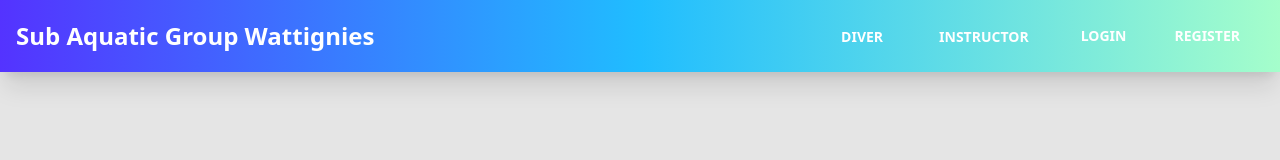
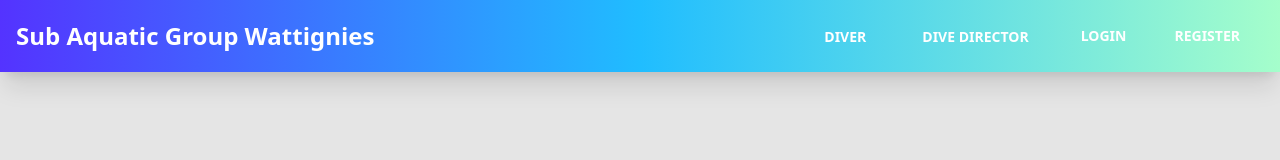
Before and after one commit to MaverickAD/diving, a React (Create React App) app in the folder frontend/: page /login in a window 1280 px wide. Shown: the top 160 px of the page. Built offline with nearby package versions, Linux system fonts and the light colour scheme.

Commit message:
fix styles dive director + fix header

```diff
--- a/frontend/src/Component/Header/Header.js
+++ b/frontend/src/Component/Header/Header.js
@@ -67,7 +67,7 @@ function Header(props) {
                         className="block py-2 px-4 font-bold text-center hover:text-header-footer-text-hover"
                         onClick={toggleMobileMenu}
                     >
-                      Instructor
+                      Dive Director
                     </Link>
                   </li>
                   <li>
@@ -99,7 +99,7 @@ function Header(props) {
                     to={"/instructor"}
                     className="border-accent text-white text-center text-sm font-bold uppercase hover:bg-white hover:text-black hover:cursor-pointer rounded px-5 py-2.5 mx-1"
                 >
-                  Instructor
+                  Dive Director
                 </Link>
               </li>
               <li>
--- a/frontend/src/Pages/Instructor.js
+++ b/frontend/src/Pages/Instructor.js
@@ -125,10 +125,9 @@ function Instructor(props) {
 function MenuItem({ pageSelected, page, setPageSelected, navigate, link, label }) {
     return (
         <li
-            className={`px-2 py-2 rounded-md ${
+            className={`w-full text-left mb-2 px-2 py-2 hover:shadow-[inset_20rem_0_0_0] hover:shadow-accent duration-[1000ms,1200ms] transition-[color,box-shadow] rounded-md ${
                 (pageSelected && pageSelected === link) || page === link
-                    ? "bg-accent text-white"
-                    : "hover:bg-gray-100"
+                    ? "bg-primary" : ""
             }`}
             onClick={() => {
                 setPageSelected(link);
```
